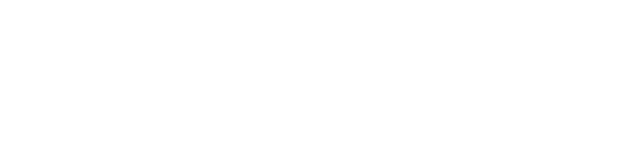
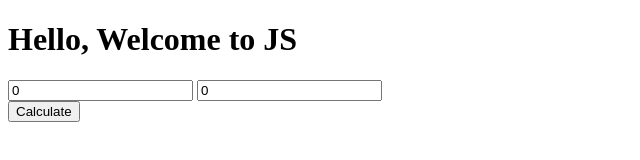
Before and after one commit to acciojob/Calculate-Sum-asdeiva, a website: page main.html in a window 1280 px wide. Shown: the whole page, without its empty margins (0-640 px from the left). Drawn offline with Linux system fonts and the light colour scheme.

Commit message:
created a submission

```diff
--- a/main.html
+++ b/main.html
@@ -8,6 +8,14 @@
 
 <body>
 	<!-- the entire body must be written by student -->
+	<div>
+		<h1 id="heading">Hello, Welcome to JS</h1>
+		<input type="number" id="n1" value="0">
+		<input type="number" id="n2" value="0">
+		<br>
+		<input type="button" id="sum_btn" value="Calculate" onclick="sumOf2()">
+	</div>
+	<div id=sum></div>
     <script type="text/javascript" src="./script.js">
 </script>
 
--- a/script.js
+++ b/script.js
@@ -1 +1,12 @@
 //your JS code here. If required.
+let n1=document.getElementById('n1').value
+let n2=document.getElementById('n2').value
+let sum=document.getElementById('sum')
+function sumOf2(){
+  console.log(parseInt(n1))
+  lett ans = parseInt(n1+n2)
+  if(ans!=0){
+    sum.innerHTML = parseInt(n1+n2)
+  }
+
+}
```
